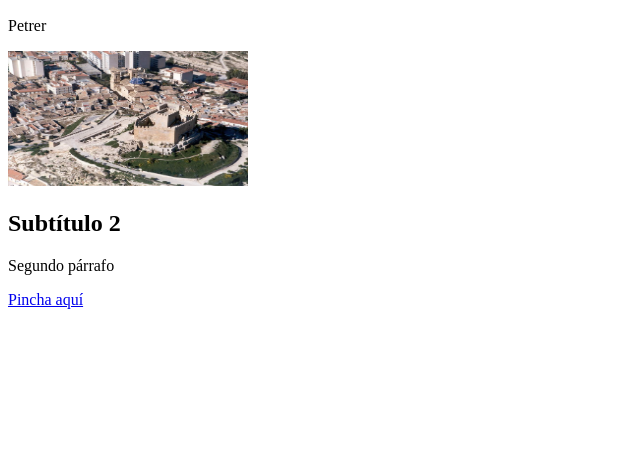
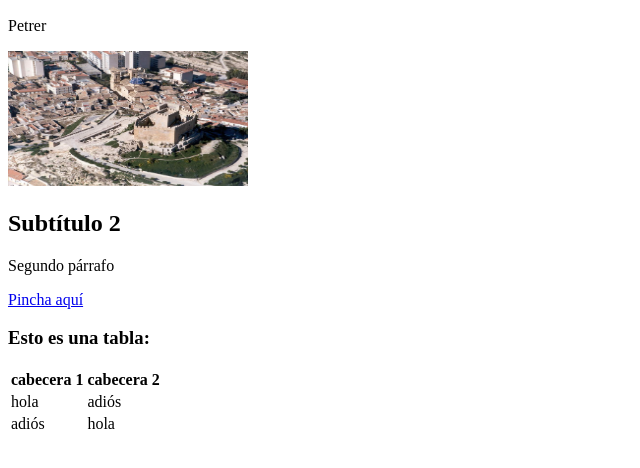
Before and after one commit to juanmanuelruizm/frontend-an-introductory-course, a plain HTML site: page primer_html/index.html in a window 1280 px wide. Shown: the part 110-578 px from the top of the page, without its empty margins (0-640 px from the left). Drawn offline with Linux system fonts and the light colour scheme.

Commit message:
add new things

```diff
--- a/primer_html/index.html
+++ b/primer_html/index.html
@@ -1,7 +1,5 @@
 <!DOCTYPE html>
-
 <html>
-
     <head>
         <title> Mi primer documento html </title>
     </head>
@@ -15,7 +13,20 @@
         <h2>Subtítulo 2</h2>
         <p>Segundo párrafo</p>
         <a href="hola.html">Pincha aquí</a>
+        <h3>Esto es una tabla:</h3>
+        <table>
+            <tr>
+                <th>cabecera 1</th>
+                <th>cabecera 2</th>
+            </tr>
+            <tr>
+                <td>hola</td>
+                <td>adiós</td>
+            </tr>
+            <tr>
+                <td>adiós</td>
+                <td>hola</td>
+            </tr>
+        </table>
     </body>
-
-
 </html>
```
Also changed, not shown: 1 other file.
